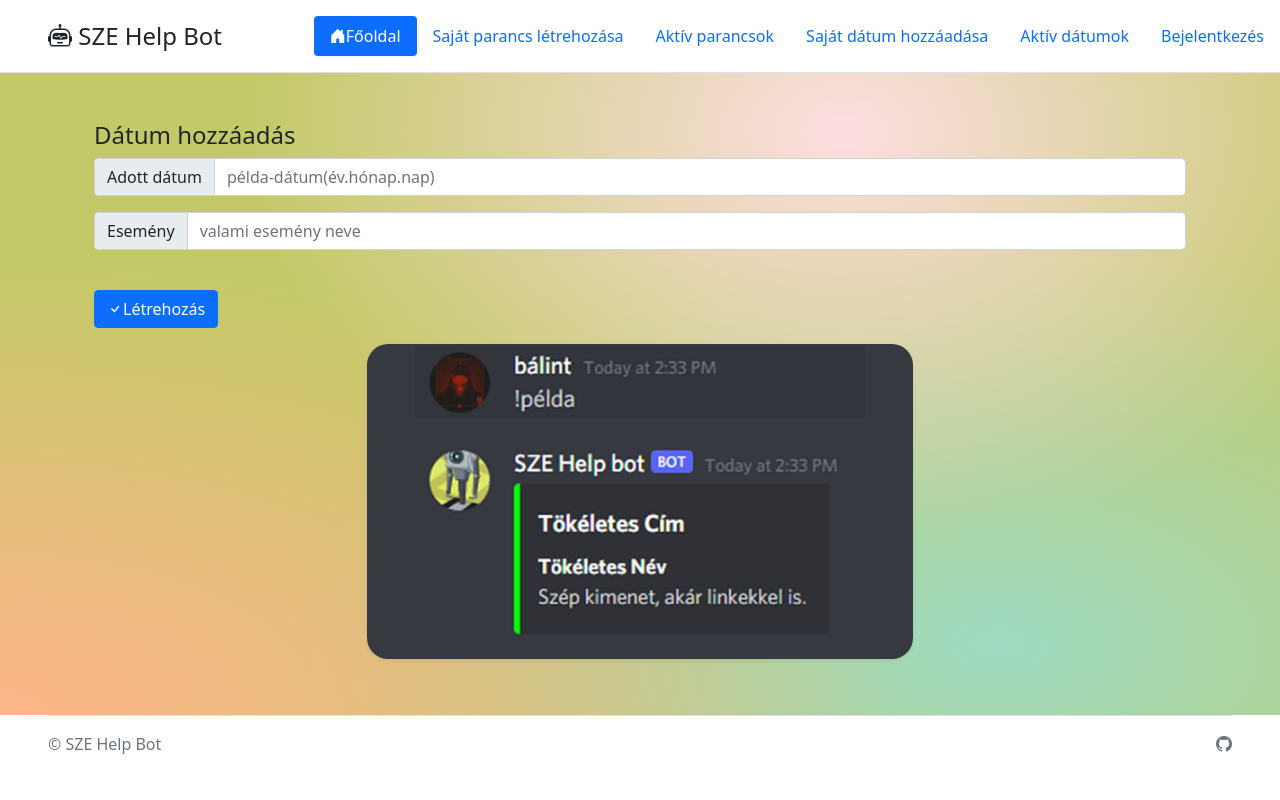
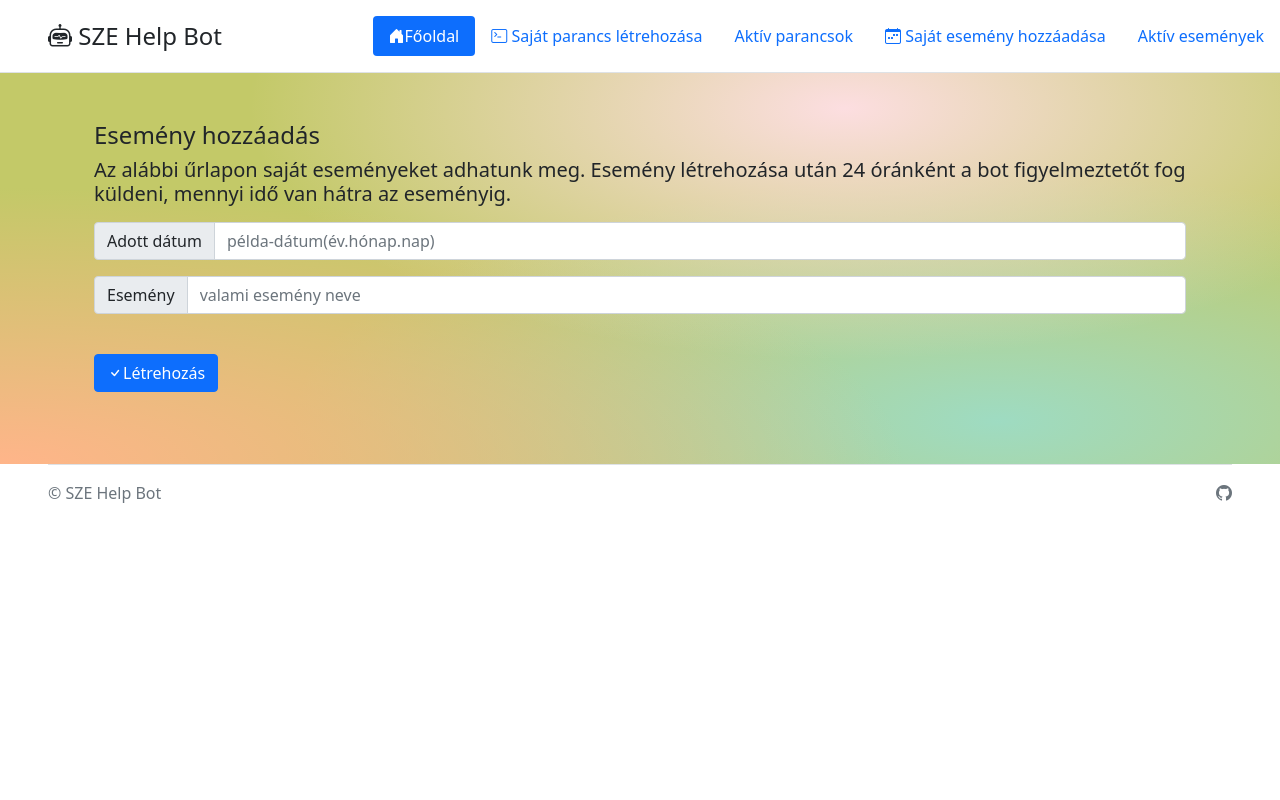
Before and after one commit to Kumiszter/SZEHelpBot, a Flask app: page /datum-letrehozas in a window 1280 px wide. Run offline with Flask 2, Linux system fonts and the light colour scheme; some libraries are stand-ins or nearby versions.

Commit message:
updated webpage

```diff
--- a/SZE HELP BOT v0.2/templates/base.html
+++ b/SZE HELP BOT v0.2/templates/base.html
@@ -13,11 +13,10 @@
             <span class="fs-4 ms-5"><i class="bi bi-robot"></i> SZE Help Bot</span></a>
         <ul class="nav nav-pills">
             <li class="nav-item"><a href="/" class="nav-link active" aria-current="page"><i class="bi bi-house-door-fill"></i>Főoldal</a></li>
-            <li class="nav-item"><a href="{{ url_for('commandcreator') }}" class="nav-link">Saját parancs létrehozása</a></li>
+            <li class="nav-item"><a href="{{ url_for('commandcreator') }}" class="nav-link"><i class="bi bi-terminal"></i> Saját parancs létrehozása</a></li>
             <li class="nav-item"><a href="{{ url_for('commandlist') }}" class="nav-link">Aktív parancsok</a></li>
-			<li class="nav-item"><a href="{{ url_for('datecreator') }}" class="nav-link">Saját dátum hozzáadása</a></li>
-			<li class="nav-item"><a href="{{ url_for('datelist') }}" class="nav-link">Aktív dátumok</a></li>
-            <li class="nav-item"><a href="#" class="nav-link">Bejelentkezés</a></li>
+			<li class="nav-item"><a href="{{ url_for('datecreator') }}" class="nav-link"><i class="bi bi-calendar-week"></i> Saját esemény hozzáadása</a></li>
+			<li class="nav-item"><a href="{{ url_for('datelist') }}" class="nav-link">Aktív események</a></li>
         </ul>
     </header>
 	{% block content %}
@@ -30,5 +29,6 @@
 	        <li class="ms-3"><a class="text-muted" href="https://github.com/Kumiszter/SZEHelpBot" target="_blank"><i class="bi-github" role="img" aria-label="GitHub"></i></a></li>
 	    </ul>
 	</footer>
+
 </body>
 </html>
--- a/SZE HELP BOT v0.2/templates/commandcreator.html
+++ b/SZE HELP BOT v0.2/templates/commandcreator.html
@@ -12,6 +12,10 @@
 <div class="gradientbackground">
     <div class="container col-xxl-8 px-4 py-5">
         <h4>Szabály hozzáadás<h4>
+        <p class="lead">
+            Az alábbi űrlapon saját parancsokat adhatunk meg. A parancsok létrehozása során a bot a parancs meghívása után a
+            megadott kimenetet adja vissza egy beágyazott szövegben.
+        </p>
         <form method="POST" action="/parancs-letrehozas">
             <div class="input-group mb-3">
                 <span class="input-group-text" id="command">Meghívó parancs</span>
--- a/SZE HELP BOT v0.2/templates/datecreator.html
+++ b/SZE HELP BOT v0.2/templates/datecreator.html
@@ -11,7 +11,10 @@
 {% endwith %}
 <div class="gradientbackground">
     <div class="container col-xxl-8 px-4 py-5">
-        <h4>Dátum hozzáadás<h4>
+        <h4>Esemény hozzáadás<h4>
+        <p class="lead">
+            Az alábbi űrlapon saját eseményeket adhatunk meg. Esemény létrehozása után 24 óránként a bot figyelmeztetőt fog küldeni, mennyi idő van hátra az eseményig.
+        </p>
         <form method="POST" action="/datum-letrehozas">
             <div class="input-group mb-3">
                 <span class="input-group-text" id="date">Adott dátum</span>
@@ -25,10 +28,6 @@
                 <span><button type="submit" class="btn btn-primary mb-3"><i class="bi bi-check"></i>Létrehozás</button></span>
             </div>
         </form>
-        <div class="examplepic shadow-sm mx-auto" style="width: 50%; height: 315px; border-radius: 21px 21px 21px 21px">
-            <img src="../static/example.png" class="d-block mx-lg-auto img-fluid" alt="Példa" width="450" loading="lazy">
-        </div>
-
     </div>
 </div>
 {% endblock %}
```
Also changed, not shown: SZE HELP BOT v0.2/templates/commands.html (line endings or trailing spaces).
